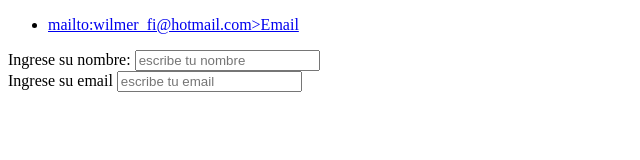
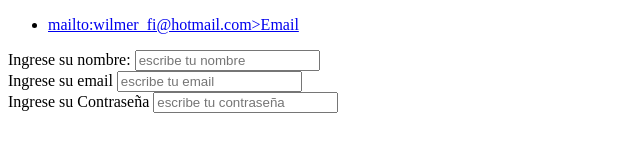
Before and after one commit to rick571z/prueba2, a plain HTML site: page contacto.html in a window 1280 px wide. Shown: the whole page, without its empty margins (0-640 px from the left). Drawn offline with Linux system fonts and the light colour scheme.

Commit message:
se agrego la contraseña en el fichero contacto.html

```diff
--- a/contacto.html
+++ b/contacto.html
@@ -25,8 +25,8 @@
         <label for="email">Ingrese su email</label>
         <input type="text" placeholder="escribe tu email" id="email">
         <br>
-
-
+        <label for="">Ingrese su Contraseña</label>
+        <input type="text" placeholder="escribe tu contraseña" id="contraseña">
     </form>
 
 
```
